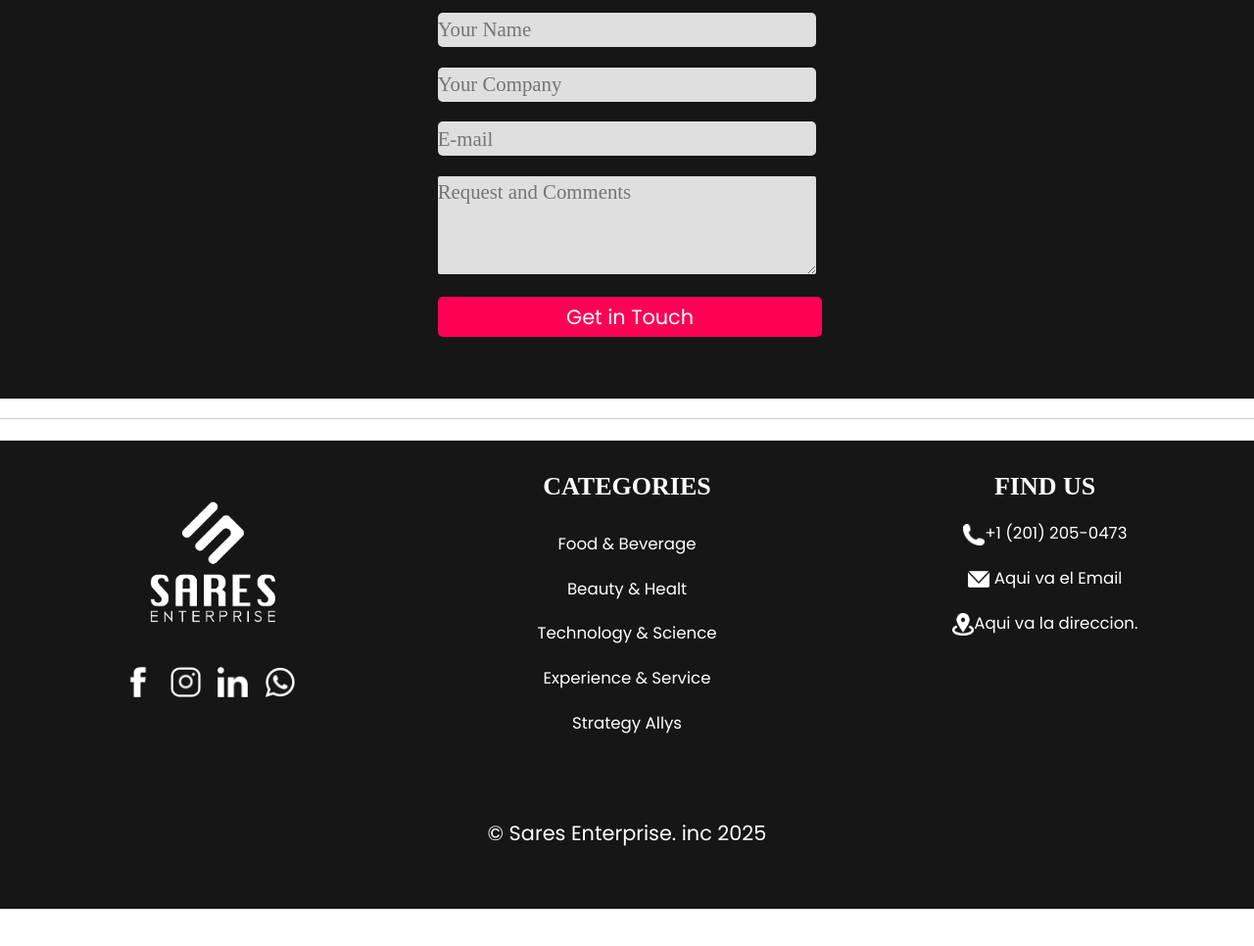
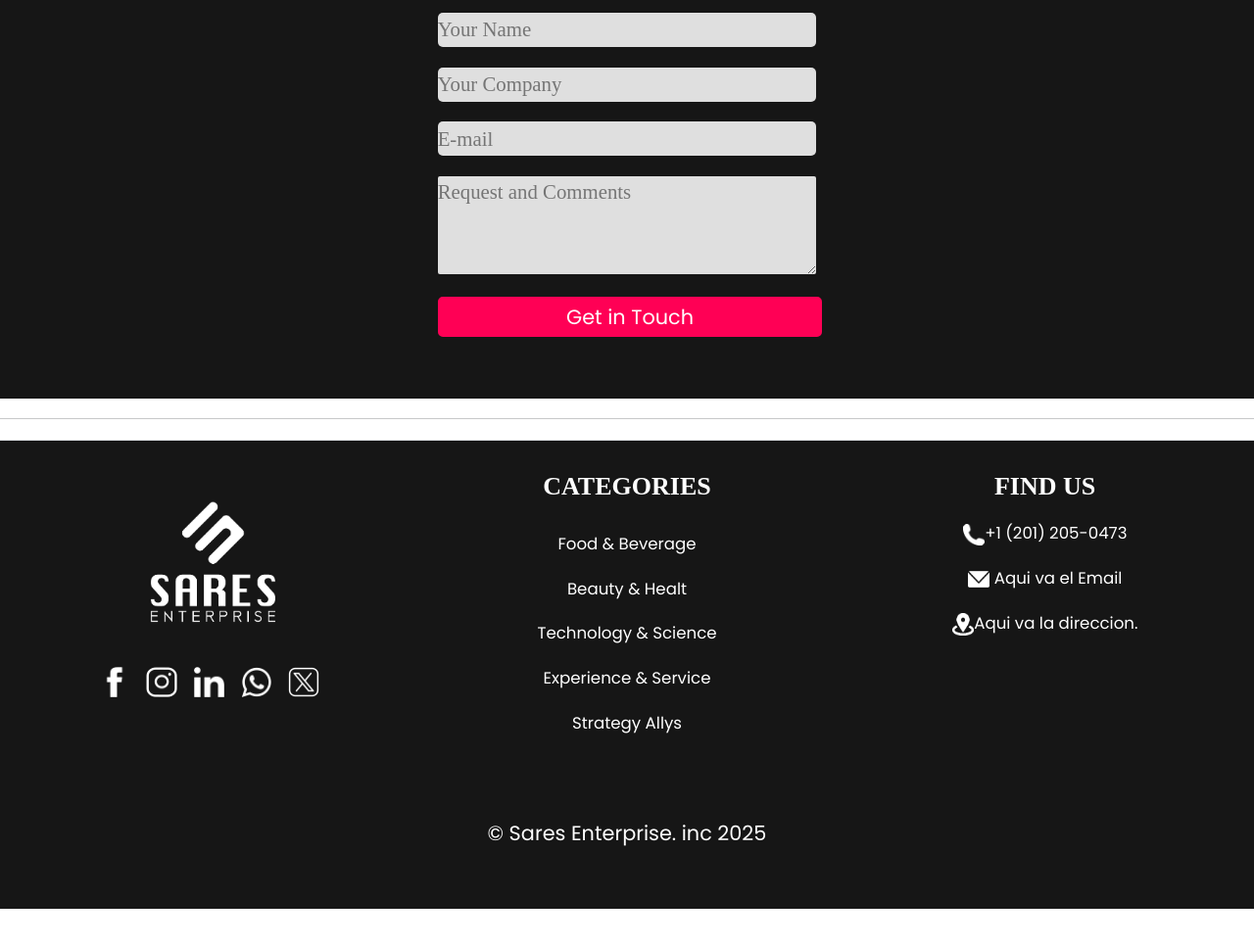
Before and after one commit to Esteban0802/Sares-Enterprise, a plain HTML site: page about-us.html in a window 1280 px wide. Shown: the part 2350-3316 px from the top of the page at 98% size. Drawn offline with nearby package versions, Linux system fonts and the light colour scheme; a web font is replaced by a local one.

Commit message:
Modificando pagina

```diff
--- a/about-us.html
+++ b/about-us.html
@@ -269,6 +269,7 @@
                     <a href="https://www.instagram.com/saresenterprise/" target="_blank"><img src="./img/INSTAGRAM_icon-icons.com_65535.png" class="logo-redes mx-1" alt="instagram"></a>
                     <a href="https://www.instagram.com/saresenterprise/" target="_blank"><img src="./img/LINKEDIN_icon-icons.com_65538.png" class="logo-redes mx-1" alt="linkedin"></a>
                     <a href="https://api.whatsapp.com/send?phone=12012050473" target="_blank"><img src="./img/whatsapp_icon-icons.com_65542.png" class="logo-redes mx-1" alt="whatsapp"></a>
+                    <a href="https://www.instagram.com/saresenterprise/" target="_blank"><img src="./img/twitter_x_logo_icon_258955.png" class="logo-redes mx-1" alt="twitter"></a>
                 </div>
                 </div>
                 <div class="col mb-2 mx-auto text-center">
```
Also changed, not shown: beauty-healt.html (+1 -0 lines), experience-service.html (+1 -0 lines), food-beverage.html (+1 -0 lines), strategy-ally.html (+1 -0 lines), technology-science.html (+1 -0 lines).
